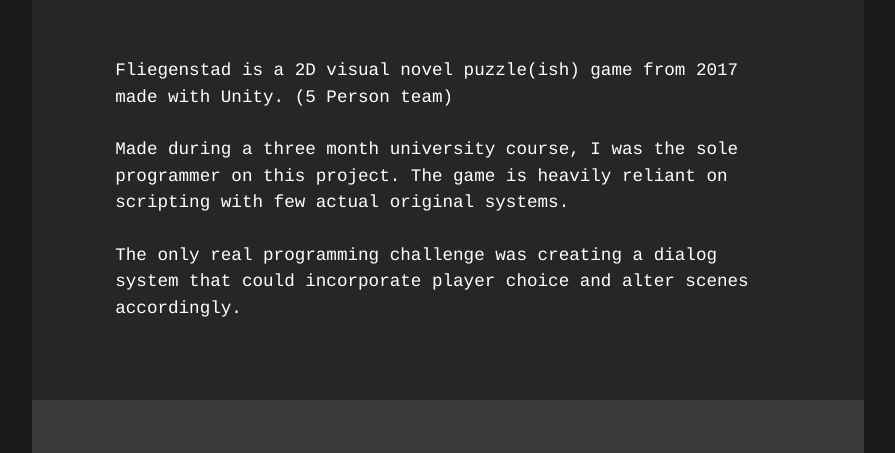
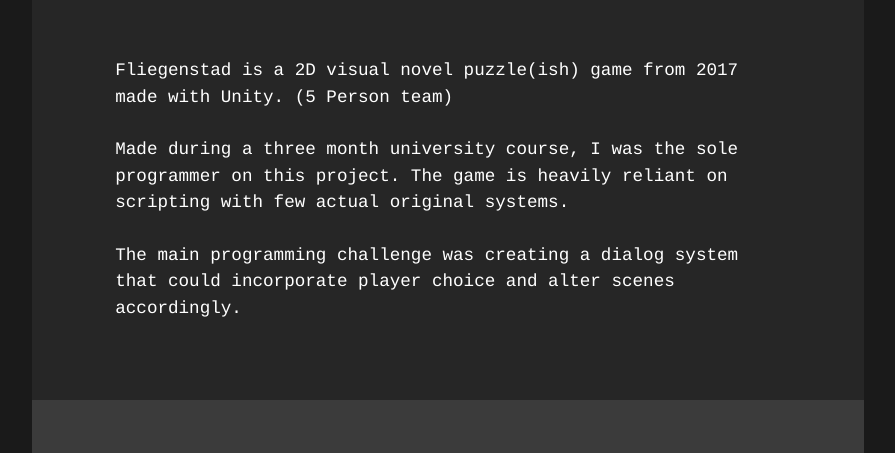
Before and after one commit to TVaajamaki/portfolioSite, a plain HTML site: page docs/index.html in a window 1280 px wide. Shown: the part 4175-4628 px from the top of the page, without its empty margins (192-1087 px from the left). Drawn offline with Linux system fonts and the light colour scheme.

Commit message:
Update index.html

```diff
--- a/docs/index.html
+++ b/docs/index.html
@@ -68,7 +68,7 @@ Fliegenstad is a 2D visual novel puzzle(ish) game from 2017 made with Unity. (5
 <br/><br/>
 Made during a three month university course, I was the sole programmer on this project. The game is heavily reliant on scripting with few actual original systems.
 <br/><br/>
-The only real programming challenge was creating a dialog system that could incorporate player choice and alter scenes accordingly.
+The main programming challenge was creating a dialog system that could incorporate player choice and alter scenes accordingly.
 </div>
 <br/><br/><br/>
 </div>
```
